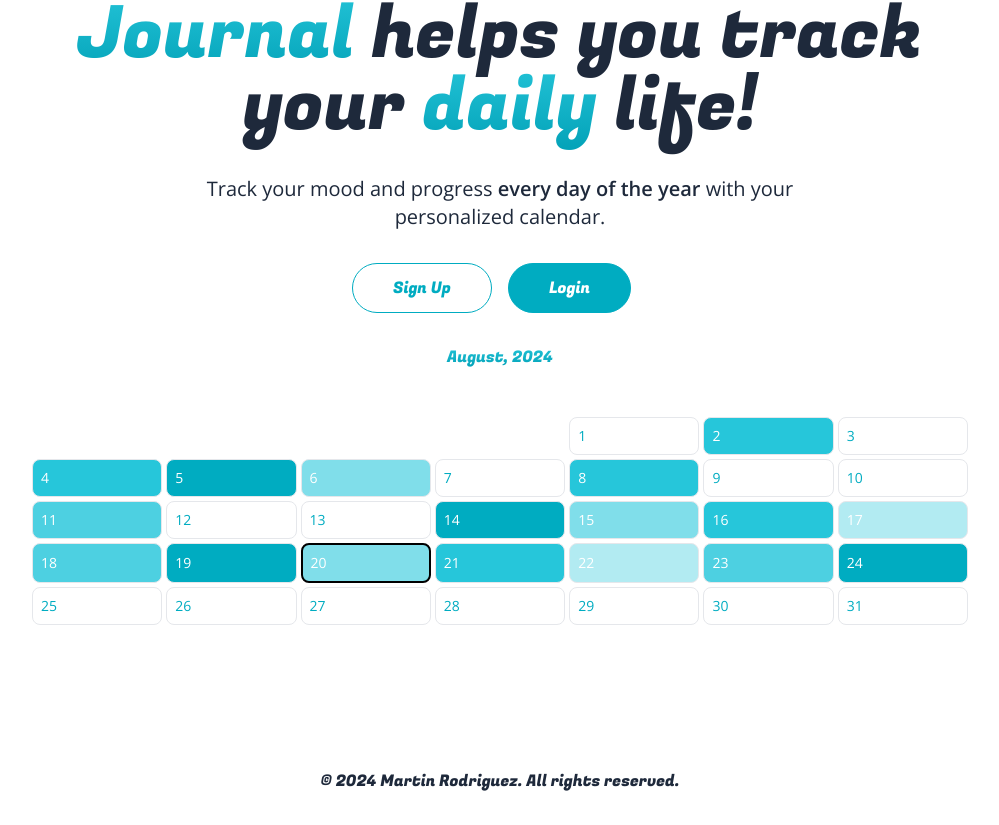
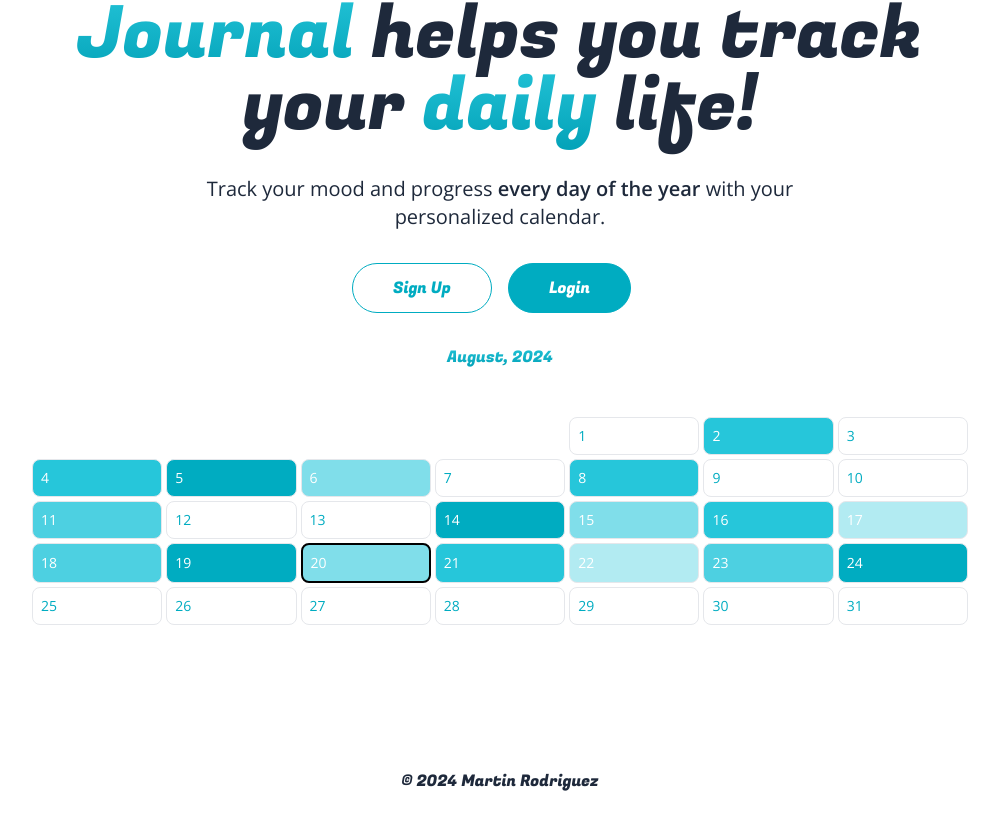
Before and after one commit to mprojr/nextjs13-journal, a Next.js app: page / in a window 1280 px wide. Shown: the part 165-990 px from the top of the page, without its empty margins (140-1139 px from the left). Built offline with nearby package versions, Linux system fonts and the light colour scheme; no server answers; some icons are missing.

Commit message:
Update layout.js

```diff
--- a/app/layout.js
+++ b/app/layout.js
@@ -24,7 +24,7 @@ export default function RootLayout({ children }) {
   )
   const footer = (
     <footer className="p-2 sm:p-8 grid place-items-center">
-      <p className={'text-slate-800 ' + fugaz.className}>© 2024 Martin Rodriguez. All rights reserved.</p>
+      <p className={'text-slate-800 ' + fugaz.className}>© 2024 Martin Rodriguez</p>
     </footer>
   )
 
```
